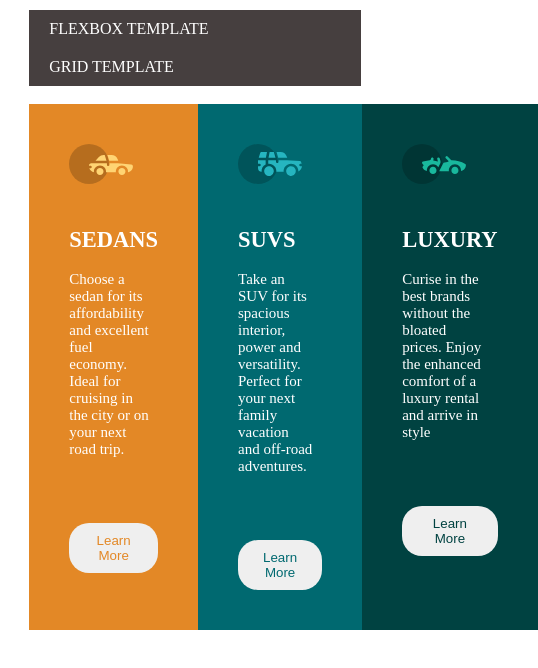
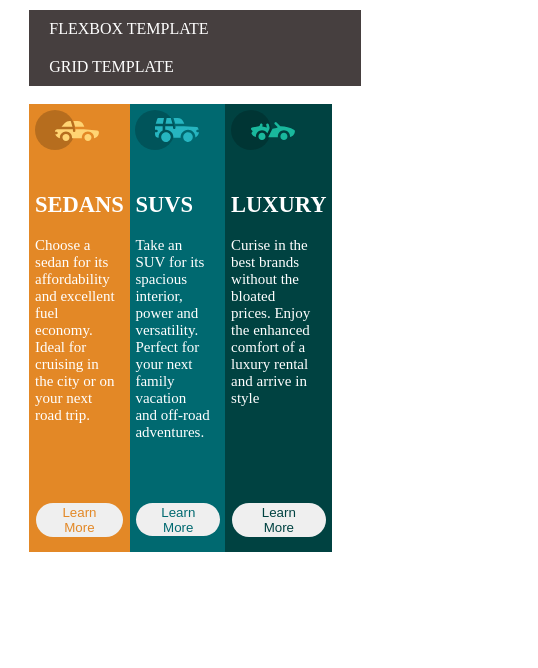
Before and after one commit to OLOWOOKEREISAAC/zuri-flexbox-and-grid, a plain HTML site: page index.html in a window 390 px wide. Shown: the whole page, 538 px wide, since content can reach past the window. Drawn offline with Linux system fonts and the light colour scheme; a web font is replaced by a local one.

Commit message:
Made the media query for small screens more responsive

```diff
--- a/style.css
+++ b/style.css
@@ -1,5 +1,4 @@
 body{
-    /* width: 1440px; */
     width: 85%;
     margin: 10px auto;
 }
@@ -18,7 +17,7 @@ nav a{
 }
 .grid{
     display: grid;
-    grid-template-columns: auto auto auto;
+    grid-template-columns: 33.3% 33.3% 33.3%;
 }
 
 section {
@@ -84,3 +83,27 @@ button{
     color: white;
     border: 1px solid white;
 }
+@media screen and (max-width:565px) {
+    section{
+        width: 90%;
+        padding: 5%;
+    }
+    section p{
+        height: 250px;
+        padding-bottom: 0;
+    }
+    .flex{
+        padding: 0;
+        width: 35% ;
+    }
+    .grid{
+        display: grid;
+        width: 100%;
+    }
+    button{
+        margin:1%;
+        margin-bottom:10%;
+        padding: 2% 25px;
+    }
+
+}
```
